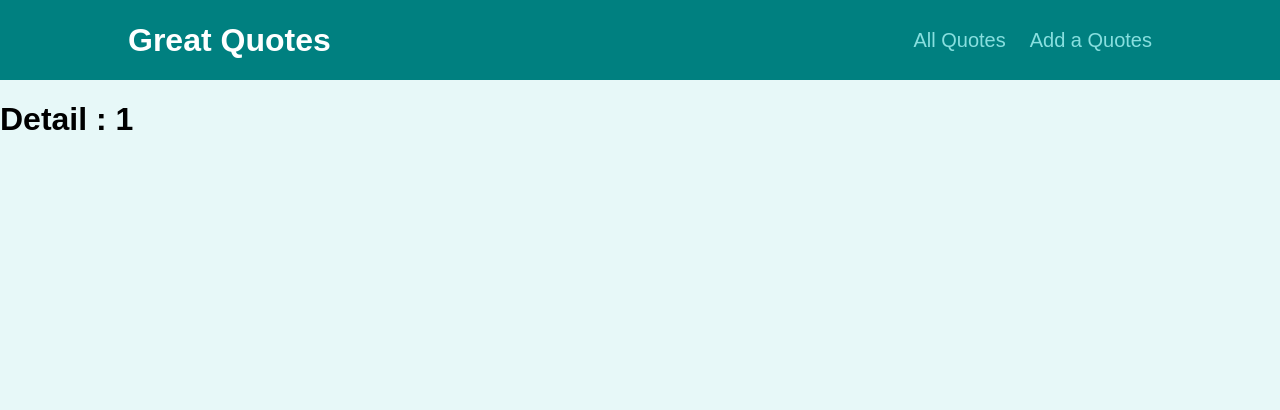
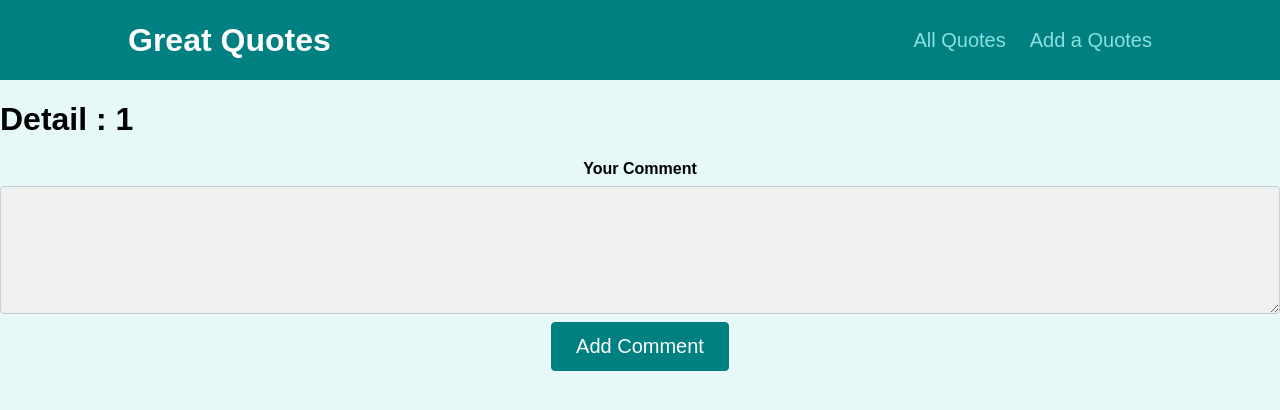
Before and after one commit to huutai1612/react-router, a React (Create React App) app: page /quotes/1/comments in a window 1280 px wide. Shown: the top 410 px of the page. Built offline with nearby package versions, Linux system fonts and the light colour scheme.

Commit message:
done nested route

```diff
--- a/src/pages/QuoteDetailt.jsx
+++ b/src/pages/QuoteDetailt.jsx
@@ -1,8 +1,19 @@
+import { Fragment } from 'react';
+import { Route } from 'react-router-dom';
 import { useParams } from 'react-router-dom';
+import NewCommentForm from '../components/comments/NewCommentForm';
 
 const QuoteDetail = (props) => {
 	const quoteParam = useParams();
-	return <h1>Detail : {quoteParam.quoteId}</h1>;
+
+	return (
+		<Fragment>
+			<h1>Detail : {quoteParam.quoteId}</h1>
+			<Route path='/quotes/:quotesId/comments'>
+				<NewCommentForm />
+			</Route>
+		</Fragment>
+	);
 };
 
 export default QuoteDetail;
```
Also changed, not shown: 1 other file (tests, documents, lock files or other folders).
